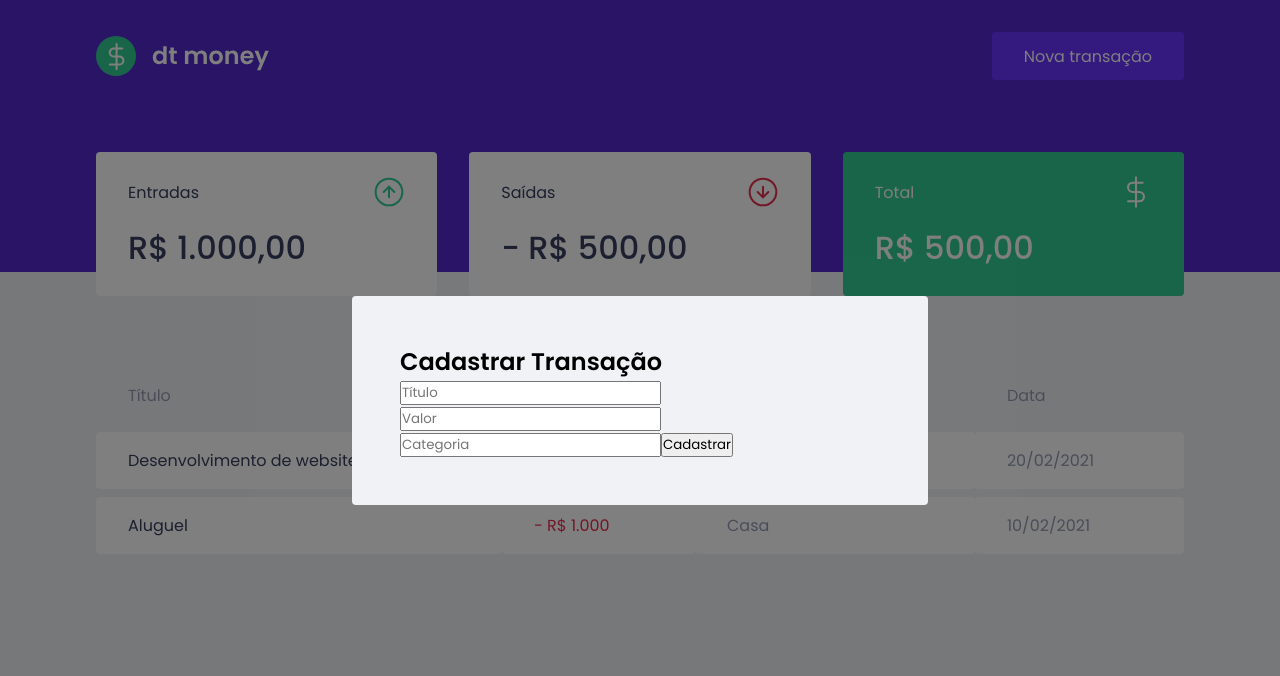
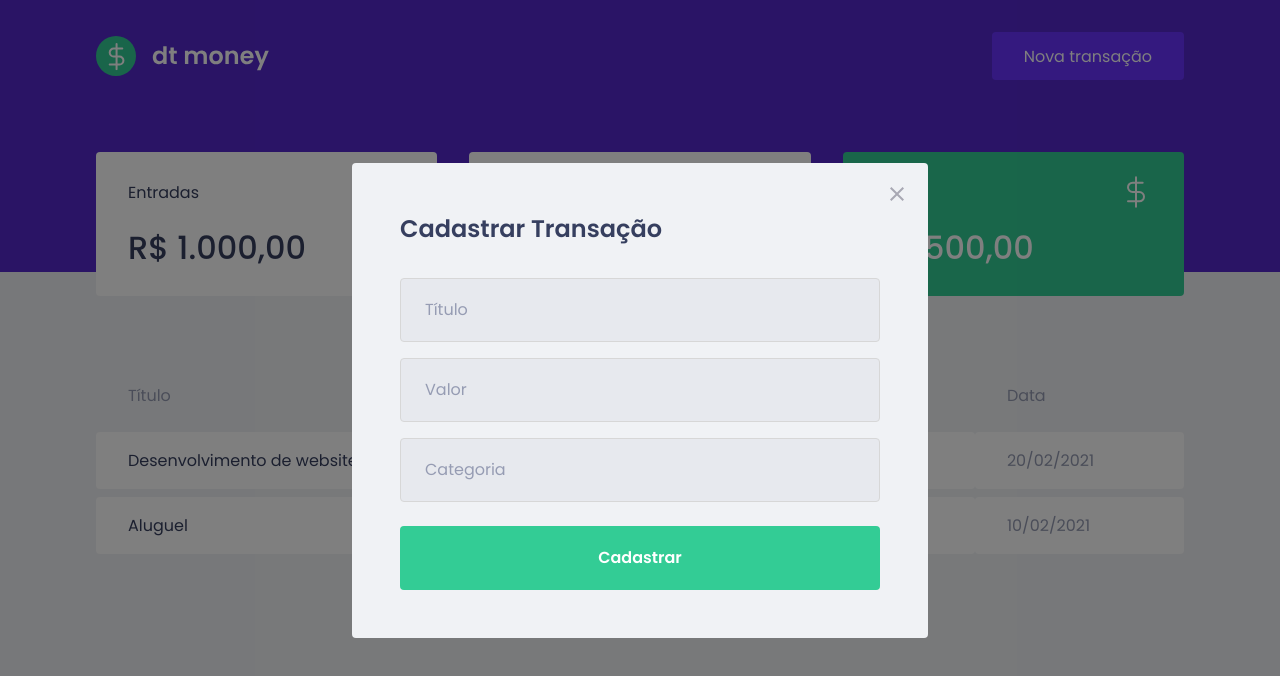
Before and after one commit to Deeved/dtmoney, a React (Create React App) app: page / in a window 1280 px wide. Both pictures are taken after a click on the button "Nova transação". Shown: the top 676 px of the page. Built offline with nearby package versions, Linux system fonts and the light colour scheme; no server answers; what miragejs would draw is missing.

Commit message:
Estilizando modal

```diff
--- a/src/App.tsx
+++ b/src/App.tsx
@@ -27,7 +27,7 @@ export function App() {
 
       <NewTransactionModal
         isOpen={isNewTransactionModalOpen}
-        onRequestOpen={handleCloseNewTransactionModal}
+        onRequestClose={handleCloseNewTransactionModal}
       />
       <GlobalStyles />
     </>
--- a/src/components/NewTransactionModal/index.tsx
+++ b/src/components/NewTransactionModal/index.tsx
@@ -1,22 +1,31 @@
 import Modal from "react-modal";
+import closeImg from "../../assets/close.svg";
 import { Container } from "./style";
 
 interface NewTransactionModalProps {
   isOpen: boolean;
-  onRequestOpen: () => void;
+  onRequestClose: () => void;
 }
 
 export function NewTransactionModal({
   isOpen,
-  onRequestOpen,
+  onRequestClose,
 }: NewTransactionModalProps) {
   return (
     <Modal
       isOpen={isOpen}
-      onRequestClose={onRequestOpen}
+      onRequestClose={onRequestClose}
       overlayClassName="react-modal-overlay"
       className="react-modal-content"
     >
+      <button
+        type="button"
+        onClick={onRequestClose}
+        className="react-modal-close"
+      >
+        <img src={closeImg} alt="Fechar modal" />
+      </button>
+
       <Container>
         <h2>Cadastrar Transação</h2>
 
--- a/src/components/NewTransactionModal/style.ts
+++ b/src/components/NewTransactionModal/style.ts
@@ -1,3 +1,49 @@
 import styled from "styled-components";
 
-export const Container = styled.form``;
+export const Container = styled.form`
+  h2 {
+    color: var(--text-title);
+    font-size: 1.5rem;
+    margin-bottom: 2rem;
+  }
+
+  input {
+    width: 100%;
+    padding: 0 1.5rem;
+    height: 4rem;
+    border-radius: 0.25rem;
+
+    border: 1px solid #d7d7d7;
+    background: #e7e9ee;
+
+    font-weight: 400;
+    font-size: 1rem;
+
+    &::placeholder {
+      color: var(--text-body);
+    }
+
+    & + input {
+      margin-top: 1rem;
+    }
+  }
+
+  button[type="submit"] {
+    width: 100%;
+    padding: 0 1.5rem;
+    height: 4rem;
+    background: var(--green);
+    color: #fff;
+    border-radius: 0.25rem;
+    border: 0;
+    font-size: 1rem;
+    font-weight: 600;
+    margin-top: 1.5rem;
+
+    transition: filter 0.2s;
+
+    &:hover {
+      filter: brightness(0.9);
+    }
+  }
+`;
--- a/src/sytles/global.ts
+++ b/src/sytles/global.ts
@@ -75,4 +75,17 @@ export const GlobalStyles = createGlobalStyle`
     border-radius: 0.25rem;
   }
 
+  .react-modal-close {
+    position: absolute;
+    right: 1.5rem;
+    top: 1.5rem;
+    border: 0;
+    background: transparent;
+
+    transition: filter 0.2s;
+
+    &:hover {
+      filter: brightness(0.8);
+    }
+  }
 `;
```
